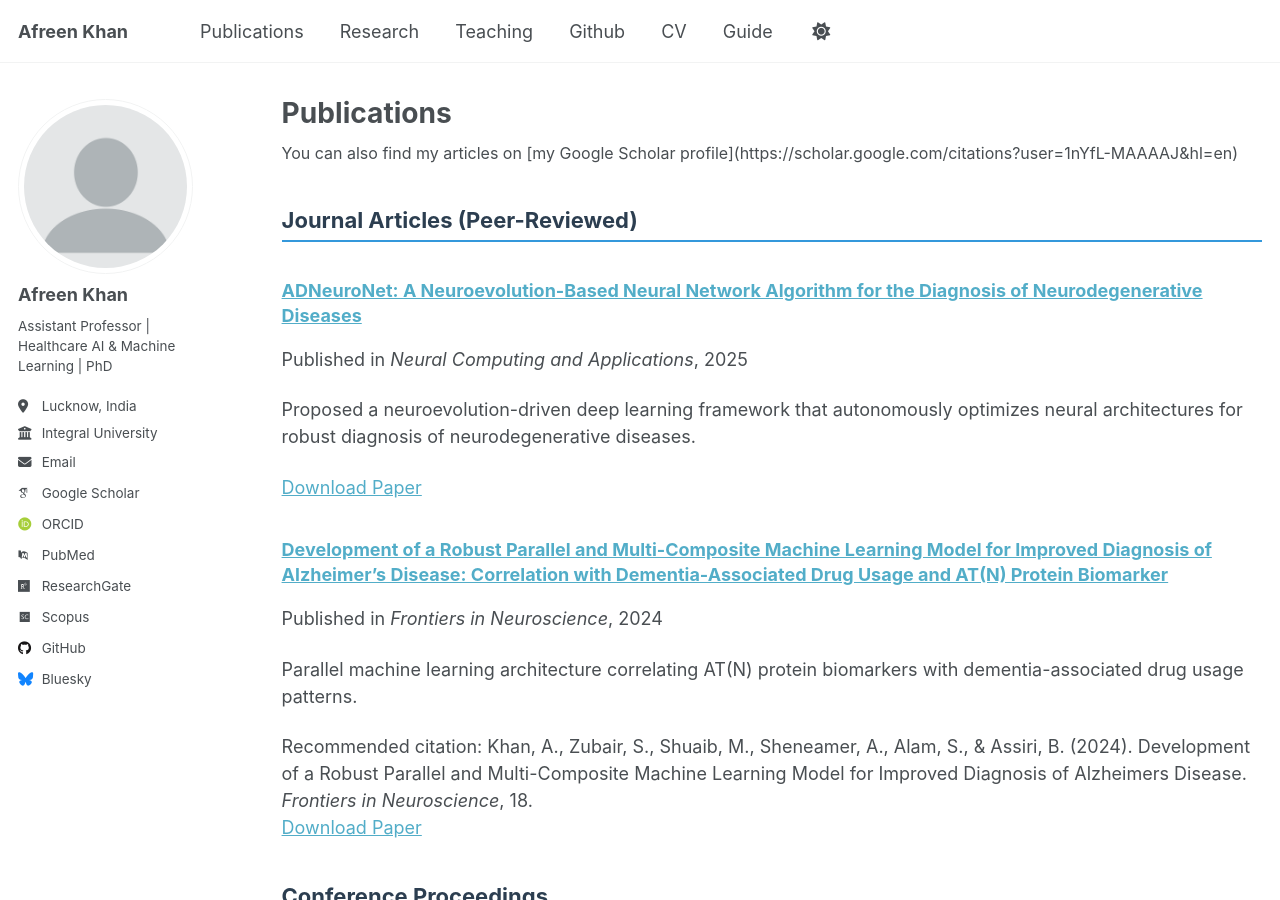
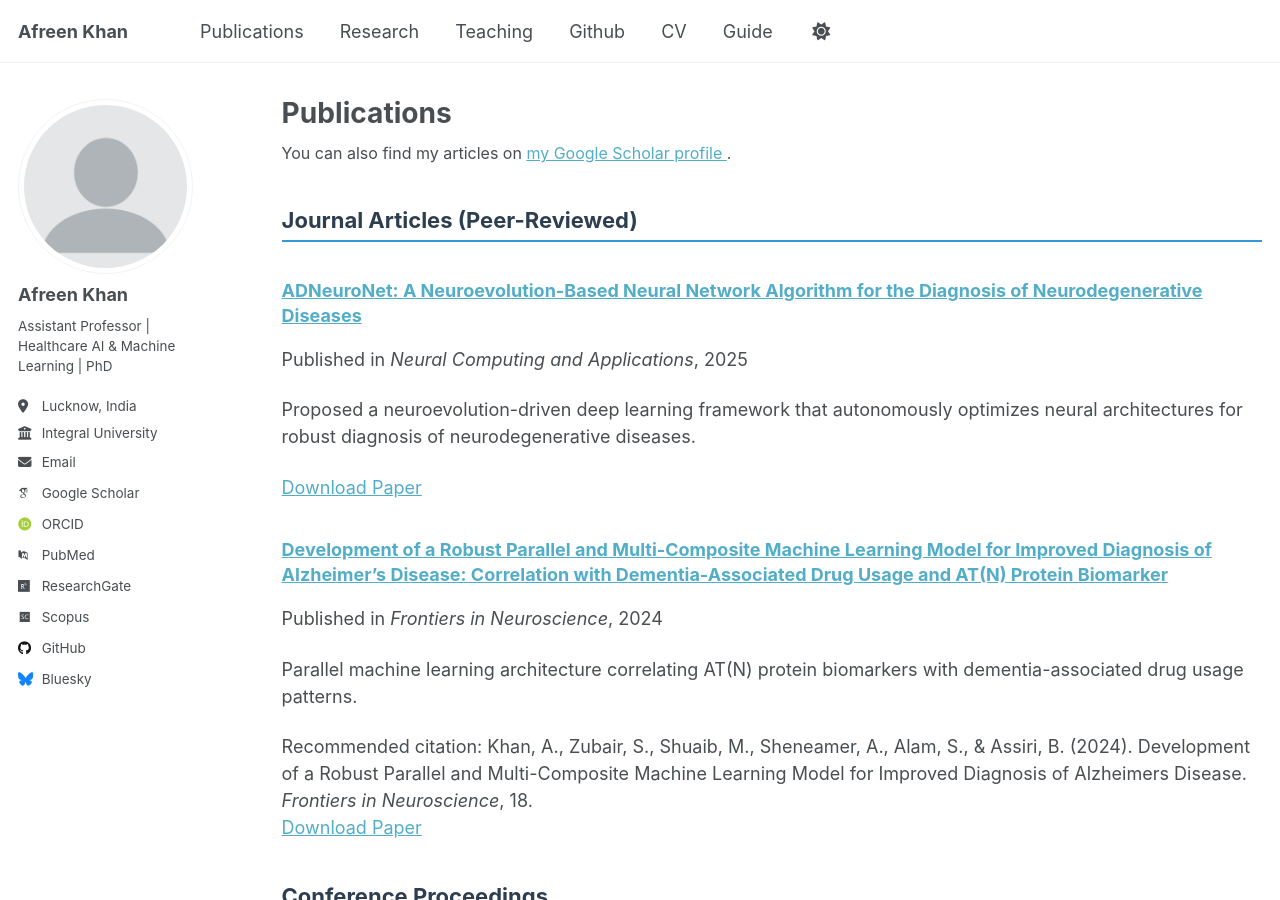
Before and after one commit to afreen-kh/afreen-kh.github.io, a Jekyll site: the page built from _pages/publications.html, in a window 1280 px wide and 900 px high. Built offline with Jekyll 4.4.1, drawn with Linux system fonts in a browser that asks for light colours; some web fonts are replaced; a script that is not in the unit is left out; part of the change alters nothing that is shown.

Commit message:
Update publications.html

```diff
--- a/_pages/publications.html
+++ b/_pages/publications.html
@@ -7,7 +7,9 @@ author_profile: true
 
 <div class="publications-header">
 You can also find my articles on
-[my Google Scholar profile](https://scholar.google.com/citations?user=1nYfL-MAAAAJ&hl=en)
+<a href="https://scholar.google.com/citations?user=1nYfL-MAAAAJ&hl=en" target="_blank">
+my Google Scholar profile
+</a>.
 </div>
 
 
```
